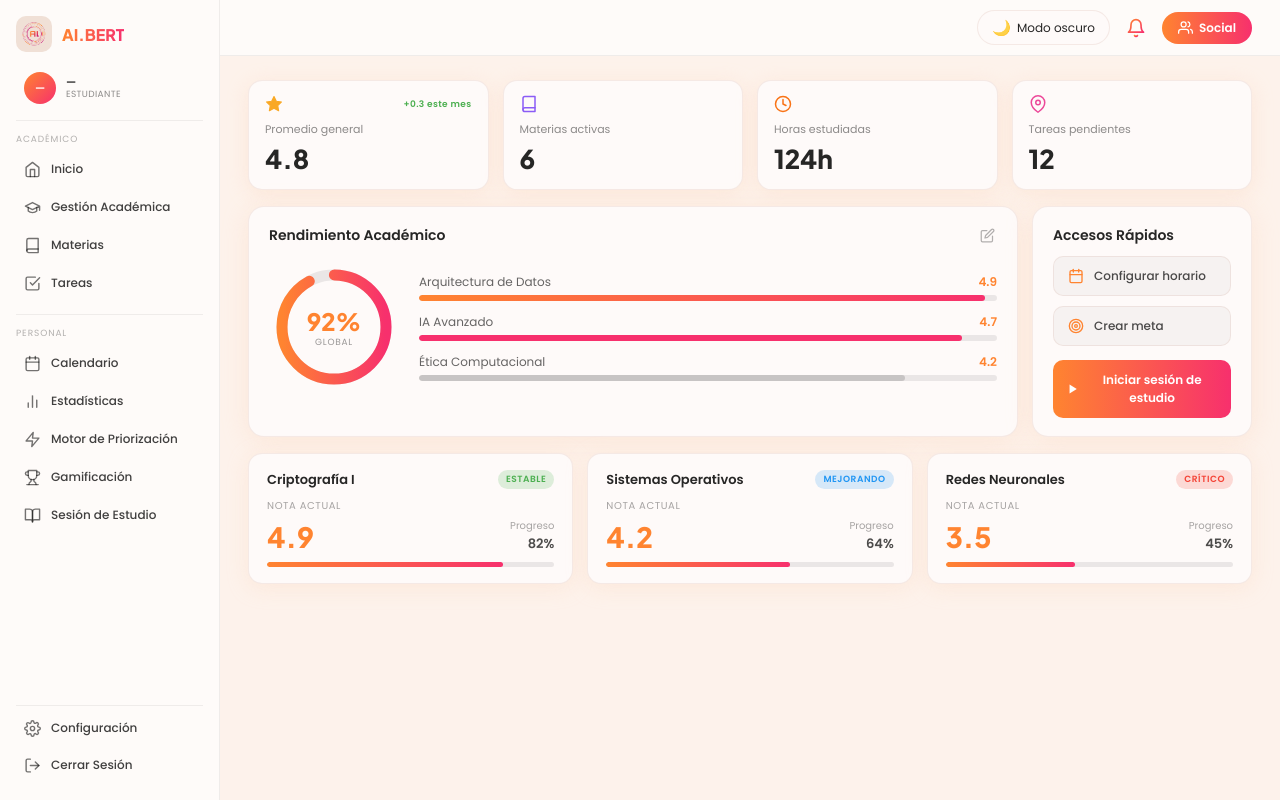
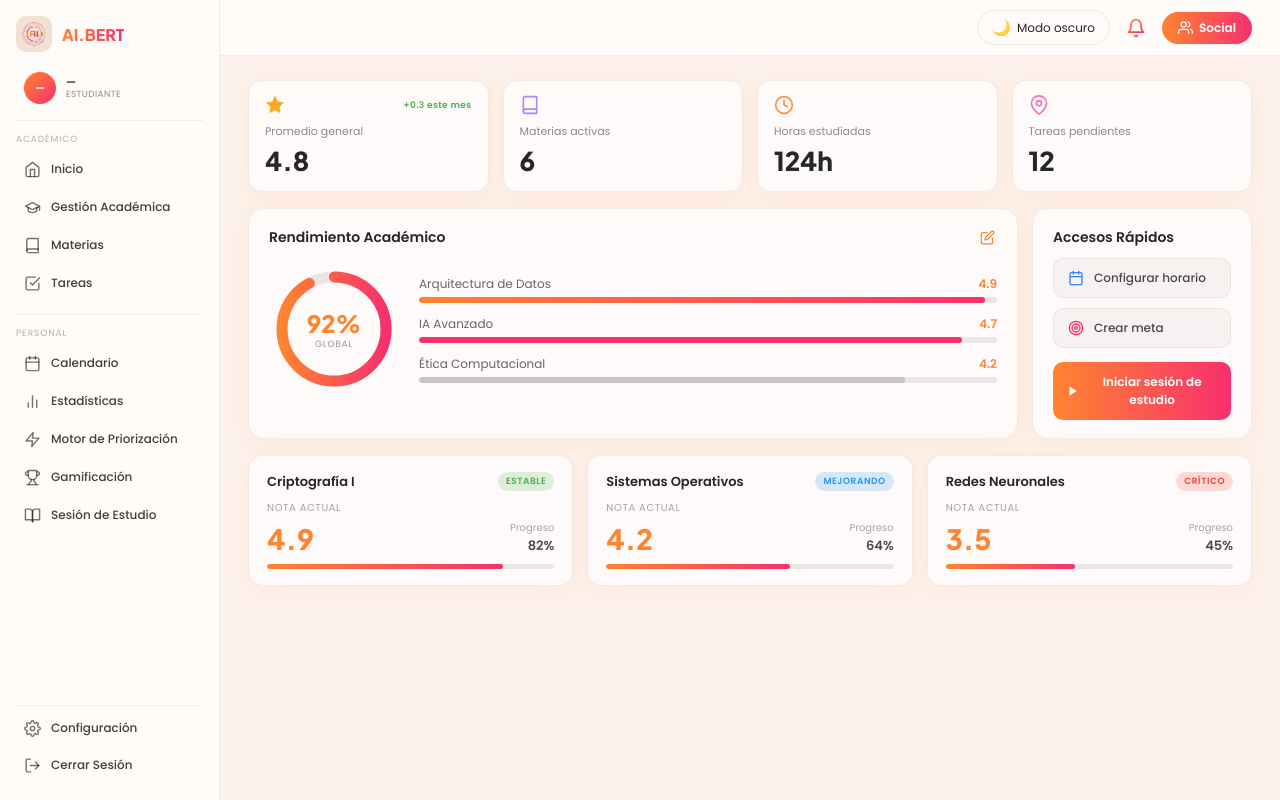
Before and after one commit to AI-BERT-BACKEND/FRONTEND, a React (Vite) app: page /gestion/dashboard in a window 1280 px wide. Built offline with nearby package versions, Linux system fonts and the light colour scheme.

Commit message:
arreglar iconos intento 3

```diff
--- a/src/pages/AcademicDashboard.jsx
+++ b/src/pages/AcademicDashboard.jsx
@@ -4,30 +4,30 @@ import Sidebar from '../components/Sidebar';
 
 /* ── SVG Icons ── */
 const StarIcon = () => (
-  <svg width="18" height="18" viewBox="0 0 24 24" fill="#F9A825" stroke="#F9A825" strokeWidth="1.5" strokeLinecap="round" strokeLinejoin="round">
+  <svg width="20" height="20" viewBox="0 0 24 24" fill="#F9A825" stroke="#F9A825" strokeWidth="1" strokeLinecap="round" strokeLinejoin="round">
     <polygon points="12 2 15.09 8.26 22 9.27 17 14.14 18.18 21.02 12 17.77 5.82 21.02 7 14.14 2 9.27 8.91 8.26 12 2"/>
   </svg>
 );
 
 const BookIcon = ({ isDark }) => (
-  <svg width="18" height="18" viewBox="0 0 24 24" fill="none"
-    stroke={isDark ? '#A78BFA' : '#8B5CF6'} strokeWidth="2" strokeLinecap="round" strokeLinejoin="round">
+  <svg width="20" height="20" viewBox="0 0 24 24" fill="none"
+    stroke="#A78BFA" strokeWidth="2" strokeLinecap="round" strokeLinejoin="round">
     <path d="M4 19.5A2.5 2.5 0 0 1 6.5 17H20"/>
     <path d="M6.5 2H20v20H6.5A2.5 2.5 0 0 1 4 19.5v-15A2.5 2.5 0 0 1 6.5 2z"/>
   </svg>
 );
 
 const ClockIcon = ({ isDark }) => (
-  <svg width="18" height="18" viewBox="0 0 24 24" fill="none"
-    stroke={isDark ? '#FB923C' : '#F97316'} strokeWidth="2" strokeLinecap="round" strokeLinejoin="round">
+  <svg width="20" height="20" viewBox="0 0 24 24" fill="none"
+    stroke="#FB923C" strokeWidth="2" strokeLinecap="round" strokeLinejoin="round">
     <circle cx="12" cy="12" r="10"/>
     <polyline points="12 6 12 12 16 14"/>
   </svg>
 );
 
 const PinIcon = ({ isDark }) => (
-  <svg width="18" height="18" viewBox="0 0 24 24" fill="none"
-    stroke={isDark ? '#F472B6' : '#EC4899'} strokeWidth="2" strokeLinecap="round" strokeLinejoin="round">
+  <svg width="20" height="20" viewBox="0 0 24 24" fill="none"
+    stroke="#F472B6" strokeWidth="2" strokeLinecap="round" strokeLinejoin="round">
     <path d="M21 10c0 7-9 13-9 13s-9-6-9-13a9 9 0 0 1 18 0z"/>
     <circle cx="12" cy="10" r="3"/>
   </svg>
@@ -35,7 +35,7 @@ const PinIcon = ({ isDark }) => (
 
 const EditIcon = ({ isDark }) => (
   <svg width="15" height="15" viewBox="0 0 24 24" fill="none"
-    stroke={isDark ? 'rgba(255,255,255,0.35)' : 'rgba(0,0,0,0.30)'} strokeWidth="2" strokeLinecap="round" strokeLinejoin="round">
+    stroke={isDark ? '#FF5B2E' : '#FF8430'} strokeWidth="2" strokeLinecap="round" strokeLinejoin="round">
     <path d="M11 4H4a2 2 0 0 0-2 2v14a2 2 0 0 0 2 2h14a2 2 0 0 0 2-2v-7"/>
     <path d="M18.5 2.5a2.121 2.121 0 0 1 3 3L12 15l-4 1 1-4 9.5-9.5z"/>
   </svg>
@@ -43,7 +43,7 @@ const EditIcon = ({ isDark }) => (
 
 const CalendarAccesoIcon = ({ isDark }) => (
   <svg width="16" height="16" viewBox="0 0 24 24" fill="none"
-    stroke={isDark ? '#FF5B2E' : '#FF8430'} strokeWidth="2" strokeLinecap="round" strokeLinejoin="round">
+    stroke="#3B82F6" strokeWidth="2" strokeLinecap="round" strokeLinejoin="round">
     <rect x="3" y="4" width="18" height="18" rx="2"/>
     <line x1="16" y1="2" x2="16" y2="6"/>
     <line x1="8" y1="2" x2="8" y2="6"/>
@@ -53,7 +53,7 @@ const CalendarAccesoIcon = ({ isDark }) => (
 
 const MetaAccesoIcon = ({ isDark }) => (
   <svg width="16" height="16" viewBox="0 0 24 24" fill="none"
-    stroke={isDark ? '#FF5B2E' : '#FF8430'} strokeWidth="2" strokeLinecap="round" strokeLinejoin="round">
+    stroke="#F7306D" strokeWidth="2" strokeLinecap="round" strokeLinejoin="round">
     <circle cx="12" cy="12" r="10"/>
     <circle cx="12" cy="12" r="6"/>
     <circle cx="12" cy="12" r="2"/>
```
